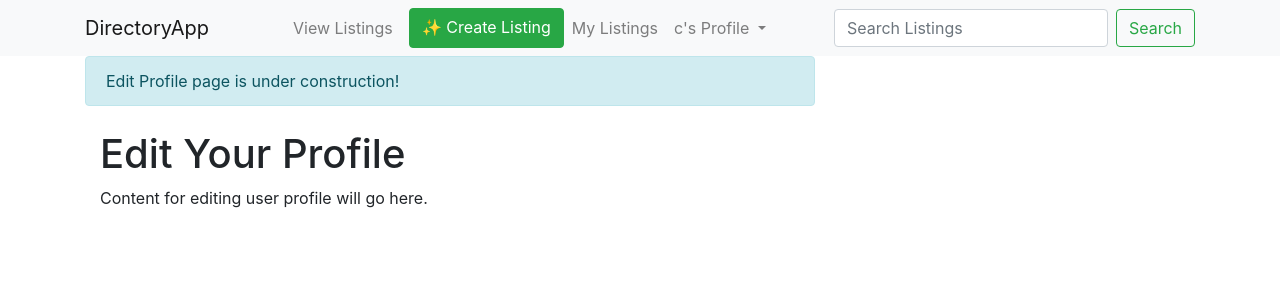
After one commit to chipmoreno/flask-auth-roles-app, a Flask app: page /users/edit_profile in a window 1280 px wide. The commit adds this page. Shown: the top 300 px of the page. Run offline with Flask 3, Linux system fonts and the light colour scheme; a user stored in the database is signed in; some libraries are stand-ins or nearby versions.

Commit message:
Improving UX. Added dummy pages for changing password and modifying profile.

```diff
--- a/app/__init__.py
+++ b/app/__init__.py
@@ -1,6 +1,6 @@
 # app/__init__.py
 
-from flask import Flask
+from flask import Flask, render_template
 from flask_sqlalchemy import SQLAlchemy
 from flask_bcrypt import Bcrypt
 from flask_login import LoginManager
@@ -35,7 +35,8 @@ def create_app():
         # Fix: Keep only one 'from . import models' and add 'from .models import Category'
         from . import models
         from .models import Category # <--- ADD THIS IMPORT HERE FOR CATEGORY SEEDING
-
+        from app.users.routes import users_bp
+        app.register_blueprint(users_bp)
         from .auth.routes import auth_bp
         app.register_blueprint(auth_bp)
 
@@ -66,4 +67,16 @@ def create_app():
         # Keep this commented if you're using Flask-Migrate to manage your schema
         # db.create_all()
 
+
+        # --- CUSTOM ERROR HANDLERS START ---
+        @app.errorhandler(404) # <--- ADDED THIS MISSING DECORATOR!
+        def not_found_error(error):
+            # When an error occurs, Flask passes the error object as an argument
+            return render_template('errors/404.html'), 404 # Return template and status code
+
+        @app.errorhandler(403)
+        def forbidden_error(error):
+            return render_template('errors/403.html'), 403
+        # --- CUSTOM ERROR HANDLERS END ---
+
         return app
--- a/app/models.py
+++ b/app/models.py
@@ -4,6 +4,7 @@ from flask_login import UserMixin
 from werkzeug.security import generate_password_hash, check_password_hash
 from . import db, login_manager
 from datetime import datetime # Import datetime for default timestamps if not using db.func.now()
+from sqlalchemy_serializer import SerializerMixin # For easy serialization if needed later
 
 # Flask-Login user_loader function
 @login_manager.user_loader
@@ -85,6 +86,7 @@ class Listing(db.Model):
     updated_at = db.Column(db.DateTime, nullable=False, default=db.func.now(), onupdate=db.func.now())
     status = db.Column(db.String(20), nullable=False, default='published')
     views_count = db.Column(db.Integer, default=0)
+    is_sponsored = db.Column(db.Boolean, default=False, nullable=False)
 
     def __repr__(self):
         return f'<Listing {self.title} by User {self.user_id}>'
--- a/app/templates/base.html
+++ b/app/templates/base.html
@@ -20,10 +20,21 @@
             <div class="navbar-nav">
                 {% if current_user.is_authenticated %}
                     <a class="nav-item nav-link" href="{{ url_for('listings.all_listings') }}">View Listings</a>
-                    <a class="nav-item nav-link" href="{{ url_for('listings.new_listing') }}">Create Listing</a>
-                    <a class="nav-link" href="{{ url_for('main.my_listings') }}">My Listings</a>
-                    <a class="nav-item nav-link" href="{{ url_for('main.profile') }}">Profile</a>
-                    <a class="nav-item nav-link" href="{{ url_for('auth.logout') }}">Logout</a>
+                    <a class="nav-item btn btn-success text-white ml-2" href="{{ url_for('listings.new_listing') }}">
+                        ✨ Create Listing
+                    </a>                    <a class="nav-link" href="{{ url_for('main.my_listings') }}">My Listings</a>
+                    <li class="nav-item dropdown">
+                        <a class="nav-link dropdown-toggle" href="#" id="navbarDropdownProfile" role="button" data-toggle="dropdown" aria-haspopup="true" aria-expanded="false">
+                            {{ current_user.username }}'s Profile
+                        </a>
+                        <div class="dropdown-menu dropdown-menu-right" aria-labelledby="navbarDropdownProfile">
+                            <a class="dropdown-item" href="{{ url_for('main.my_listings') }}">My Posts</a> {# Already exists #}
+                            <a class="dropdown-item" href="{{ url_for('users.edit_profile') }}">Edit Profile</a> {# Needs users.edit_profile route #}
+                            <a class="dropdown-item" href="{{ url_for('auth.change_password') }}">Change Password</a> {# Needs auth.change_password route #}
+                            <div class="dropdown-divider"></div>
+                            <a class="dropdown-item" href="{{ url_for('auth.logout') }}">Logout</a>
+                        </div>
+                    </li>
                 {% else %}
                     <a class="nav-item nav-link" href="{{ url_for('auth.login') }}">Login</a>
                     <a class="nav-item nav-link" href="{{ url_for('auth.register') }}">Register</a>
@@ -57,6 +68,8 @@
             </div>
         </div>
     </main>
-
+<script src="https://code.jquery.com/jquery-3.3.1.slim.min.js"></script>
+<script src="https://cdnjs.cloudflare.com/ajax/libs/popper.js/1.14.7/umd/popper.min.js"></script>
+<script src="https://stackpath.bootstrapcdn.com/bootstrap/4.3.1/js/bootstrap.min.js"></script>
 </body>
 </html>
--- /dev/null
+++ b/app/templates/users/edit_profile.html
@@ -0,0 +1,7 @@
+{% extends "base.html" %}
+{% block content %}
+    <div class="container mt-4">
+        <h1>Edit Your Profile</h1>
+        <p>Content for editing user profile will go here.</p>
+    </div>
+{% endblock %}
--- /dev/null
+++ b/app/users/routes.py
@@ -0,0 +1,23 @@
+# app/users/routes.py
+
+from flask import Blueprint, render_template, redirect, url_for, flash
+from flask_login import login_required, current_user
+# from ..forms import UpdateAccountForm # You might create this form later
+
+users_bp = Blueprint('users', __name__, url_prefix='/users')
+
+@users_bp.route('/<username>')
+def profile(username):
+    # This would eventually show a public profile page for a user
+    # user = User.query.filter_by(username=username).first_or_404()
+    # return render_template('users/profile.html', title=f"{user.username}'s Profile", user=user)
+    flash(f"User profile page for {username} is under construction!", 'info')
+    return redirect(url_for('main.index'))
+
+
+@users_bp.route('/edit_profile', methods=['GET', 'POST'])
+@login_required
+def edit_profile():
+    # This is a placeholder. You'll need a form (e.g., UpdateAccountForm) here later.
+    flash("Edit Profile page is under construction!", 'info')
+    return render_template('users/edit_profile.html', title='Edit Profile') # You'd need to create this template
```
Also changed, not shown: app/auth/routes.py (+7 -0 lines), app/listings/routes.py (+13 -25 lines), app/templates/auth/change_password.html (added, +7 -0 lines), app/templates/errors/403.html (added, +14 -0 lines), app/templates/errors/404.html (added, +11 -0 lines), migrations/versions/861ee8226f12_adding_sponsored_listing_function.py (added, +28 -0 lines), instance/auth_app.db.
